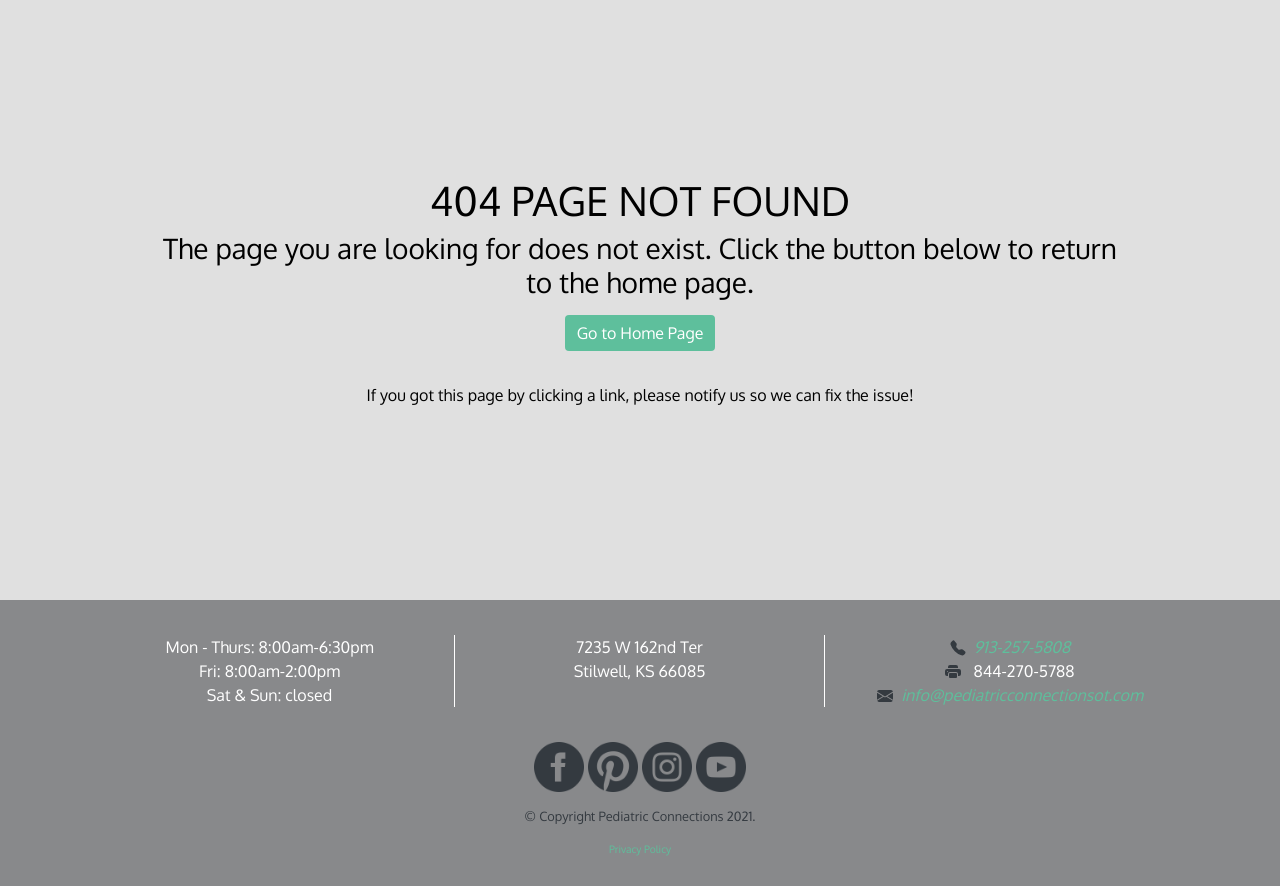
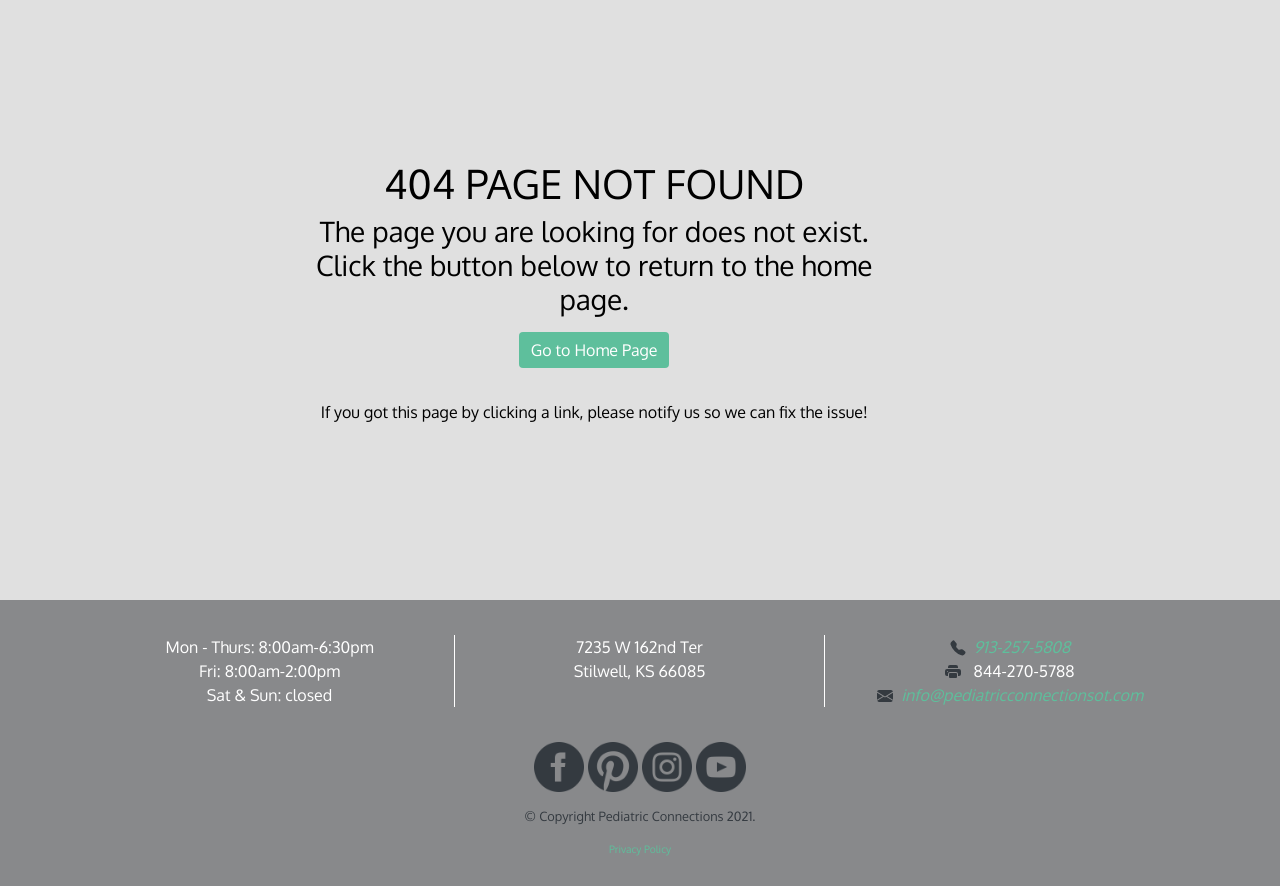
Before and after one commit to gmlesher/ped_conn, a Django app: template templates/404.html in a window 1280 px wide. Shown: the part 99-985 px from the top of the page. Run offline with Django 3.2, Linux system fonts and the light colour scheme; the template is opened without the code that fills it, so the values that code supplies are empty; parts of the project's set-up code (start-up, migrations or seed data) failed here and were passed over; some libraries are stand-ins or nearby versions.

Commit message:
Revert "updated centering issue on error pages"
This reverts commit deff364e59ad3af1f303cc5e1aabb5c118cfa485.

```diff
--- a/templates/404.html
+++ b/templates/404.html
@@ -2,12 +2,14 @@
 {% load static %}
 
 {% block content %}
-  <div class="d-flex justify-content-center align-items-center h-75">
-    <div class="w-75 mx-auto text-center">
-      <h1>404 PAGE NOT FOUND</h1>
-      <h3>The page you are looking for does not exist. Click the button below to return to the home page.</h3>
-      <a class="btn btn-dark success_btn m-2" href="{% url 'pedcon_main:index' %}">Go to Home Page</a><br><br>
-      <p>If you got this page by clicking a link, please notify us so we can fix the issue! </p>
+  <div class="d-flex h-75">
+    <div class="justify-content-center align-self-center">
+      <center>
+        <h1>404 PAGE NOT FOUND</h1>
+        <h3 class="w-50">The page you are looking for does not exist. Click the button below to return to the home page.</h3>
+        <a class="btn btn-dark success_btn m-2" href="{% url 'pedcon_main:index' %}">Go to Home Page</a><br><br>
+        <p>If you got this page by clicking a link, please notify us so we can fix the issue! </p>
+      </center>
     </div>
   </div>
 
```
Also changed, not shown: templates/500.html (+7 -5 lines).
